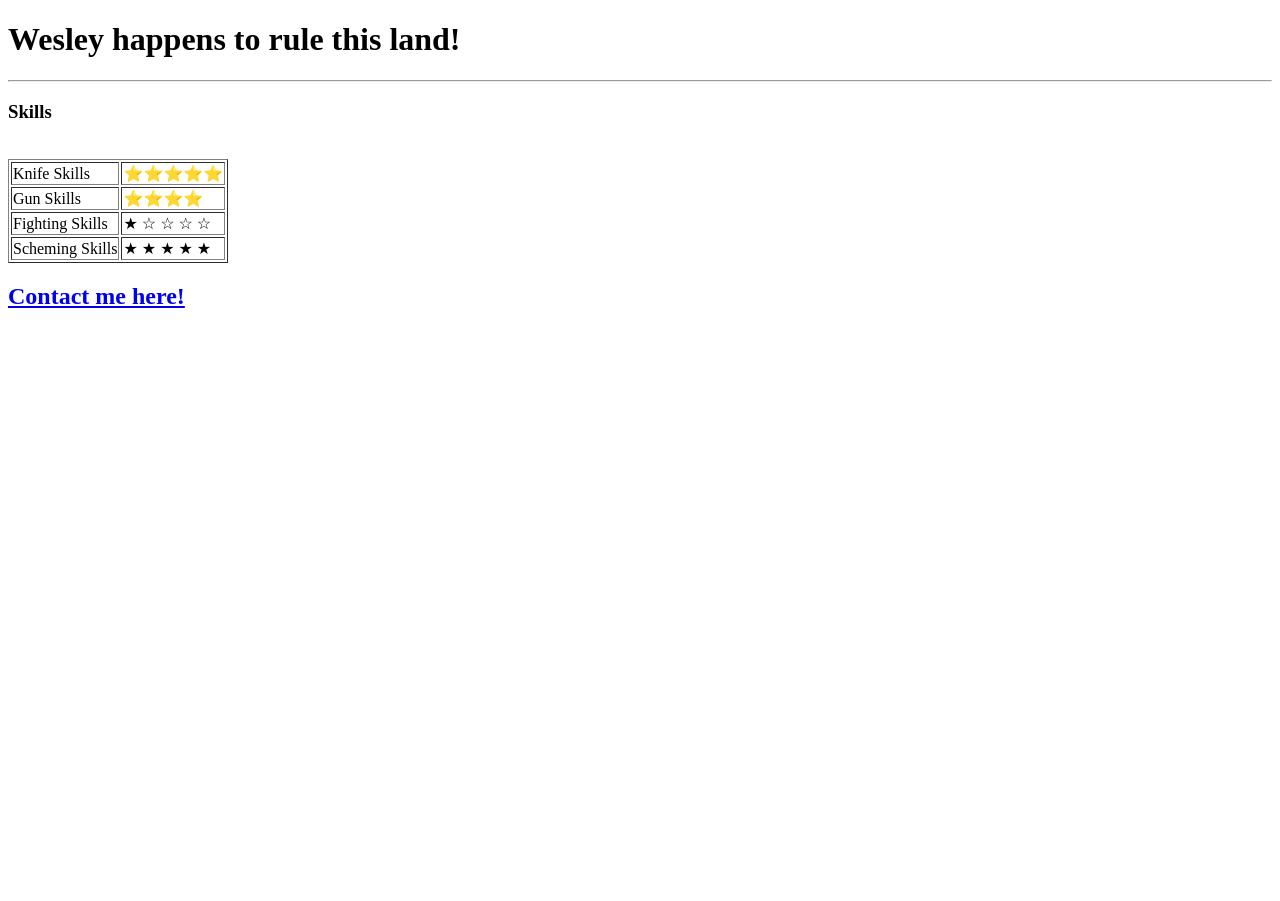
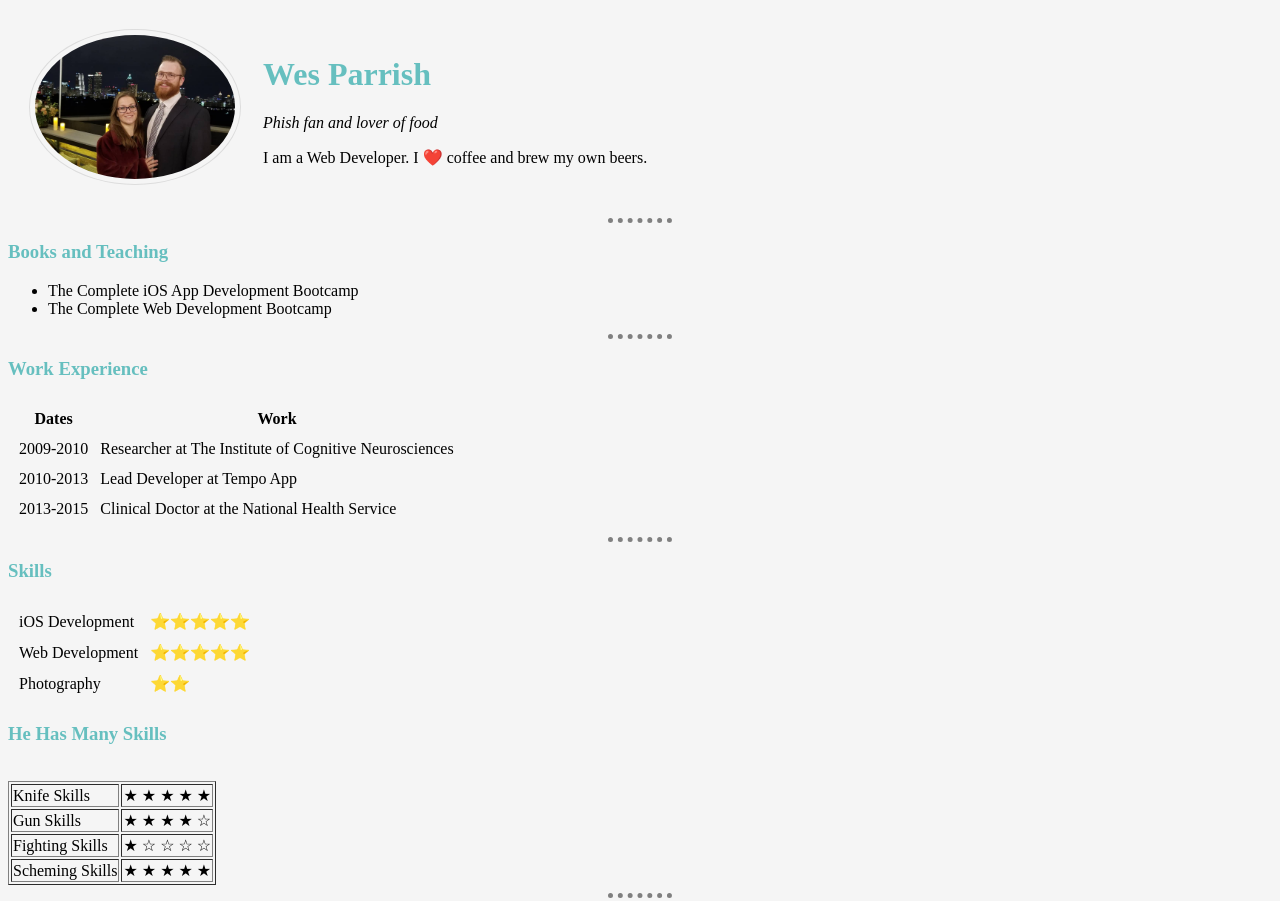
Before and after one commit to wesparrish15/CV, a plain HTML site: page index.html in a window 1280 px wide. Shown: the top 901 px of the page. Before the commit the page ends 800 px from the top, so only its background shows below. Drawn offline with Linux system fonts and the light colour scheme.

Commit message:
site final

```diff
--- a/contact-me.html
+++ b/contact-me.html
@@ -4,6 +4,8 @@
    <meta charset="UTF-8">
    <meta name="viewport" content="width=device-width, initial-scale=1.0">
    <title>Contact Me</title>
+   <link rel="stylesheet" href="css/style.css">
+
 </head>
 <body>
    <h1>Send me a personalized note</h1>
@@ -11,15 +13,15 @@
    <hr>
    <form action="mailto:wesparrish15@gmail.com" method="post" enctype="text/plain">
       <label>Your name:</label>
-      <input type="text"><br>
+         <input type="text"><br>
       <label for="">Your favorite color:</label>
-      <input type="color" name="" id=""><br>
+         <input type="color" name="" id=""><br>
       <label for="">Your birthday:</label>
-      <input type="date" name="" id=""><br>
+         <input type="date" name="" id=""><br>
       <label for="">Your message:</label>
-      <textarea name="" id="" cols="30" rows="5"></textarea><br>
+         <textarea name="" id="" cols="30" rows="5"></textarea><br>
       <label for="">Do you want to sign up for the email list?</label>
-      <input type="checkbox" name="" id=""><br>
+         <input type="checkbox" name="" id=""><br>
       <input type="submit">
    </form>
 
--- /dev/null
+++ b/css/style.css
@@ -0,0 +1,33 @@
+body {
+         background-color:whitesmoke;
+      }
+
+hr {
+         color: grey;
+         width: 5%;
+         border-style: dotted none none;
+         border-width: thick;
+      }
+
+h1{
+   color: #66BFBF;
+}
+
+h3{
+   color: #66BFBF;
+}
+
+img{
+   width:200px;
+   border: 1px solid #ddd;
+   border-radius: 70%;
+   padding: 5px;
+}
+
+a:link{
+   color: darkcyan;
+}
+
+a:visited{
+   color: #116979;
+}
--- a/index.html
+++ b/index.html
@@ -1,33 +1,89 @@
 <!DOCTYPE html>
-<html lang="en">
-<head>
-   <meta charset="UTF-8">
-   <meta name="viewport" content="width=device-width, initial-scale=1.0">
-   <title>Gamehendge</title>
-</head>
-<body>
-   <div>
-      <h1>
-         Wesley happens to rule this land!
-      </h1>
-   </div>
-   <hr>
+<html>
+  <head>
+    <meta charset="utf-8">
+    <title>Wes's Killer Site</title>
+    <link rel="stylesheet" href="css/style.css">
+  </head>
 
-   <div>
-      <h3>Skills</h3>
+  <body>
+    <table cellspacing="20">
+      <tr>
+        <td><img src="images/wes.jpg" alt="wes profile picture"></td>
+        <td><h1>Wes Parrish</h1>
+        <p><em>Phish fan and lover of food</em> </p>
+        <p>I am a Web Developer. I ❤️ coffee and brew my own beers.</p></td>
+      </tr>
+    </table>
+    <hr>
+    <h3>Books and Teaching</h3>
+    <ul>
+      <li>The Complete iOS App Development Bootcamp</li>
+      <li>The Complete Web Development Bootcamp</li>
+    </ul>
+    <hr>
+    <h3>Work Experience</h3>
+    <table cellspacing="10">
+      <thead>
+        <tr>
+          <th>Dates</th>
+          <th>Work</th>
+        </tr>
+      </thead>
+      <tbody>
+        <tr>
+          <td>2009-2010</td>
+          <td>Researcher at The Institute of Cognitive Neurosciences</td>
+        </tr>
+        <tr>
+          <td>2010-2013</td>
+          <td>Lead Developer at Tempo App</td>
+        </tr>
+        <tr>
+          <td>2013-2015</td>
+          <td>Clinical Doctor at the National Health Service</td>
+        </tr>
+      </tbody>
+    </table>
+    <hr>
+    <h3>Skills</h3>
+    <table cellspacing="10">
+      <tr>
+        <td>iOS Development</td>
+        <td>⭐️⭐️⭐️⭐️⭐️</td>
+      </tr>
+      <tr>
+        <td>Web Development</td>
+        <td>⭐️⭐️⭐️⭐️⭐️</td>
+      </tr>
+      <tr>
+        <td>Photography</td>
+        <td>⭐️⭐️</td>
+      </tr>
+    </table>
+    <div>
+      <h3>He Has Many Skills</h3>
    </div>
    <table border=1px>
       <tbody>
       <tr>
          <td>Knife Skills</td>
          <td>
-            ⭐️⭐️⭐️⭐️⭐️
+            <span>&#9733;</span>
+            <span>&#9733;</span>
+            <span>&#9733;</span>
+            <span>&#9733;</span>
+            <span>&#9733;</span>
          </td>
       </tr>
       <tr>
          <td>Gun Skills</td>
          <td>
-            ⭐️⭐️⭐️⭐️
+            <span>&#9733;</span>
+            <span>&#9733;</span>
+            <span>&#9733;</span>
+            <span>&#9733;</span>
+            <span>&#9734;</span>
          </td>
       </tr>
       <tr>
@@ -52,12 +108,11 @@
       </tr>
       </tbody>
    </table>
-
+   <hr>
    <div>
       <h2>
          <a href="contact-me.html">Contact me here!</a>
       </h2>
    </div>
-
-</body>
+  </body>
 </html>
```
Also changed, not shown: images/wes.jpg (added), wes.jpg (added).
